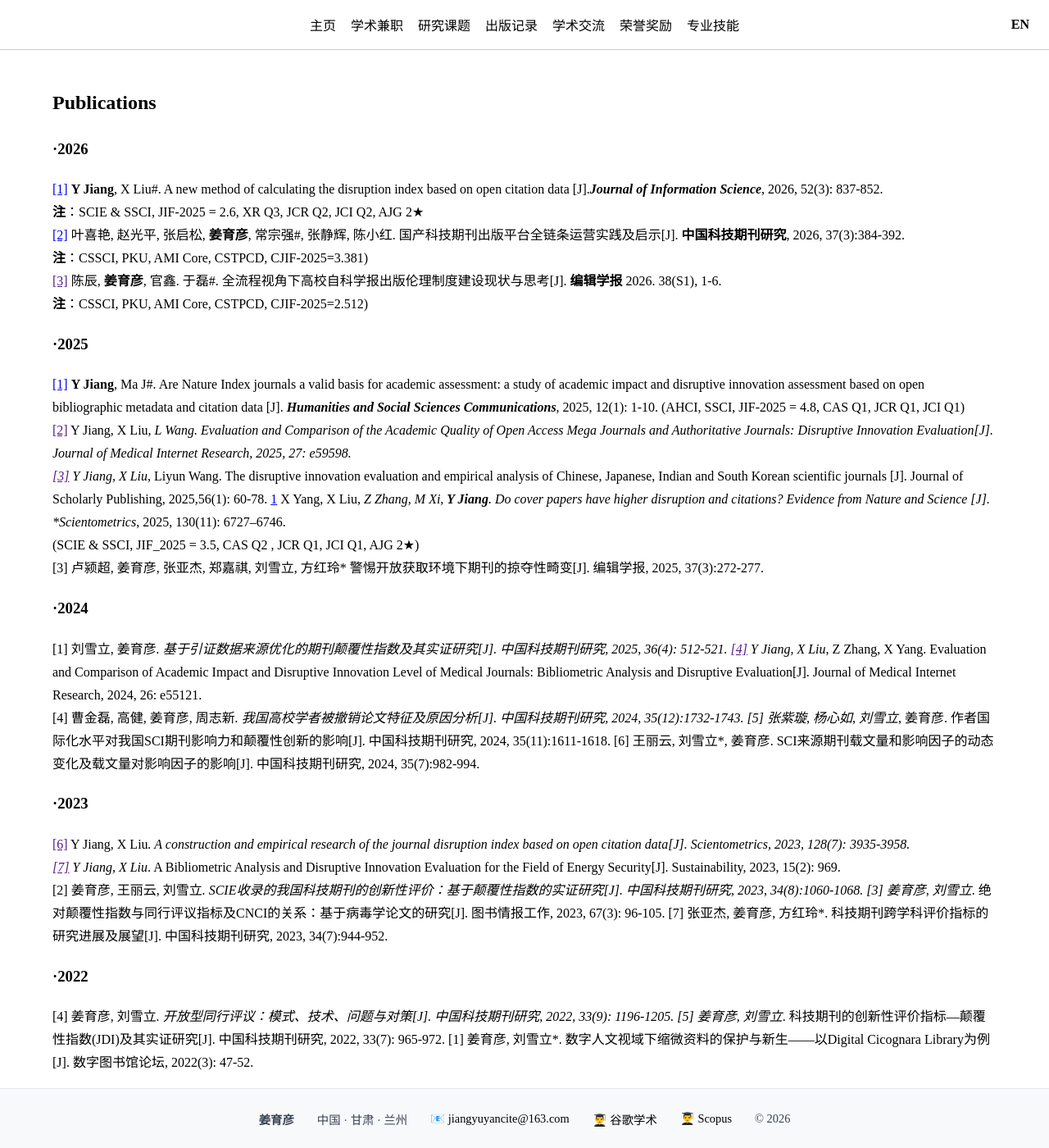
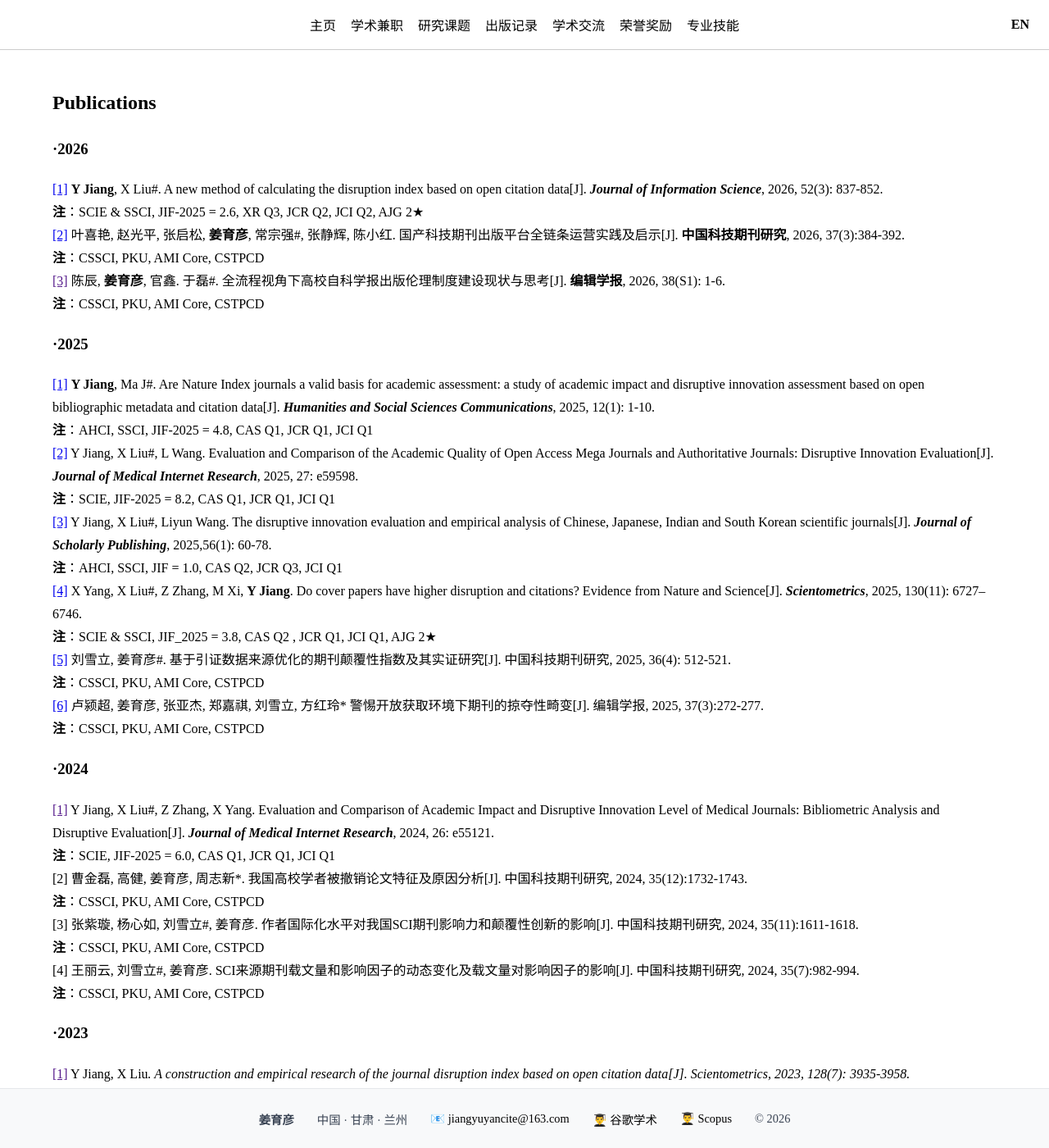
Before and after one commit to jiang-yuyan/Yuyan-Jiang-CV, a Jekyll site: the page built from publication/publications-zh.md, in a window 1280 px wide and 1400 px high. Shown: the whole window at 82% size. Built offline with Jekyll 4.4.1, drawn with Linux system fonts in a browser that asks for light colours; some of the changed text lies outside the part shown.

Commit message:
Update publications-zh.md

```diff
--- a/publication/publications-zh.md
+++ b/publication/publications-zh.md
@@ -8,42 +8,60 @@ title: publications-zh
 
 <h3 id="publications-2026">·2026</h3>
 
-[[1]](https://journals.sagepub.com/doi/abs/10.1177/01655515241263545) **Y Jiang**, X Liu#. A new method of calculating the disruption index based on open citation data [J].***Journal of Information Science***, 2026, 52(3): 837-852.
+[[1]](https://journals.sagepub.com/doi/abs/10.1177/01655515241263545) **Y Jiang**, X Liu#. A new method of calculating the disruption index based on open citation data[J]. ***Journal of Information Science***, 2026, 52(3): 837-852.
 **注**：SCIE & SSCI, JIF-2025 = 2.6, XR Q3, JCR Q2, JCI Q2, AJG 2★
 [[2]](https://www.cjstp.cn/CN/Y2026/V37/I3/384) 叶喜艳, 赵光平, 张启松, **姜育彦**, 常宗强#, 张静辉, 陈小红. 国产科技期刊出版平台全链条运营实践及启示[J]. **中国科技期刊研究**, 2026, 37(3):384-392.
-**注**：CSSCI, PKU, AMI Core, CSTPCD, CJIF-2025=3.381)
-[[3]]() 陈辰, **姜育彦**, 官鑫. 于磊#. 全流程视角下高校自科学报出版伦理制度建设现状与思考[J]. **编辑学报** 2026. 38(S1), 1-6.
-**注**：CSSCI, PKU, AMI Core, CSTPCD, CJIF-2025=2.512)
+**注**：CSSCI, PKU, AMI Core, CSTPCD
+[[3]]() 陈辰, **姜育彦**, 官鑫. 于磊#. 全流程视角下高校自科学报出版伦理制度建设现状与思考[J]. **编辑学报**, 2026, 38(S1): 1-6.
+**注**：CSSCI, PKU, AMI Core, CSTPCD
 
 <h3 id="publications-2025">·2025</h3>
 
-[[1]](http://www.nature.com/articles/s41599-025-05387-6) **Y Jiang**, Ma J#. Are Nature Index journals a valid basis for academic assessment: a study of academic impact and disruptive innovation assessment based on open bibliographic metadata and citation data [J]. ***Humanities and Social Sciences Communications***, 2025, 12(1): 1-10. (AHCI, SSCI, JIF-2025 = 4.8, CAS Q1, JCR Q1, JCI Q1)
-[[2]]() Y Jiang, X Liu*, L Wang. Evaluation and Comparison of the Academic Quality of Open Access Mega Journals and Authoritative Journals: Disruptive Innovation Evaluation[J]. Journal of Medical Internet Research, 2025, 27: e59598.
-[[3]]() Y Jiang, X Liu*, Liyun Wang. The disruptive innovation evaluation and empirical analysis of Chinese, Japanese, Indian and South Korean scientific journals [J]. Journal of Scholarly Publishing, 2025,56(1): 60-78.
-[1](https://link.springer.com/article/10.1007/s11192-025-05486-w) X Yang, X Liu*, Z Zhang, M Xi, **Y Jiang**. Do cover papers have higher disruption and citations? Evidence from Nature and Science [J]. *Scientometrics*, 2025, 130(11): 6727–6746.
-(SCIE & SSCI, JIF_2025 = 3.5, CAS Q2 , JCR Q1, JCI Q1, AJG 2★)
-[3] 卢颍超, 姜育彦, 张亚杰, 郑嘉祺, 刘雪立, 方红玲* 警惕开放获取环境下期刊的掠夺性畸变[J]. 编辑学报, 2025, 37(3):272-277.
+[[1]](http://www.nature.com/articles/s41599-025-05387-6) **Y Jiang**, Ma J#. Are Nature Index journals a valid basis for academic assessment: a study of academic impact and disruptive innovation assessment based on open bibliographic metadata and citation data[J]. ***Humanities and Social Sciences Communications***, 2025, 12(1): 1-10.
+**注**：AHCI, SSCI, JIF-2025 = 4.8, CAS Q1, JCR Q1, JCI Q1
+[[2]](https://www.jmir.org/2025/1/e59598) Y Jiang, X Liu#, L Wang. Evaluation and Comparison of the Academic Quality of Open Access Mega Journals and Authoritative Journals: Disruptive Innovation Evaluation[J]. ***Journal of Medical Internet Research***, 2025, 27: e59598.
+**注**：SCIE, JIF-2025 = 8.2, CAS Q1, JCR Q1, JCI Q1
+[[3]](https://utppublishing.com/doi/10.3138/jsp-2023-0056) Y Jiang, X Liu#, Liyun Wang. The disruptive innovation evaluation and empirical analysis of Chinese, Japanese, Indian and South Korean scientific journals[J]. ***Journal of Scholarly Publishing***, 2025,56(1): 60-78.
+**注**：AHCI, SSCI, JIF = 1.0, CAS Q2, JCR Q3, JCI Q1
+[[4]](https://link.springer.com/article/10.1007/s11192-025-05486-w) X Yang, X Liu#, Z Zhang, M Xi, **Y Jiang**. Do cover papers have higher disruption and citations? Evidence from Nature and Science[J]. ***Scientometrics***, 2025, 130(11): 6727–6746.
+**注**：SCIE & SSCI, JIF_2025 = 3.8, CAS Q2 , JCR Q1, JCI Q1, AJG 2★
+[[5]](https://www.cjstp.cn/CN/10.11946/cjstp.202411071210) 刘雪立, 姜育彦#. 基于引证数据来源优化的期刊颠覆性指数及其实证研究[J]. 中国科技期刊研究, 2025, 36(4): 512-521.
+**注**：CSSCI, PKU, AMI Core, CSTPCD
+[[6]](http://bjxb.cessp.org.cn/ch/reader/view_abstract.aspx?file_no=20250309&flag=1) 卢颍超, 姜育彦, 张亚杰, 郑嘉祺, 刘雪立, 方红玲* 警惕开放获取环境下期刊的掠夺性畸变[J]. 编辑学报, 2025, 37(3):272-277.
+**注**：CSSCI, PKU, AMI Core, CSTPCD
+
 <h3 id="publications-2025">·2024</h3>
 
-[1] 刘雪立, 姜育彦*. 基于引证数据来源优化的期刊颠覆性指数及其实证研究[J]. 中国科技期刊研究, 2025, 36(4): 512-521.
-[[4]]() Y Jiang, X Liu*, Z Zhang, X Yang. Evaluation and Comparison of Academic Impact and Disruptive Innovation Level of Medical Journals: Bibliometric Analysis and Disruptive Evaluation[J]. Journal of Medical Internet Research, 2024, 26: e55121.
-[4] 曹金磊, 高健, 姜育彦, 周志新*. 我国高校学者被撤销论文特征及原因分析[J]. 中国科技期刊研究, 2024, 35(12):1732-1743.
-[5] 张紫璇, 杨心如, 刘雪立*, 姜育彦. 作者国际化水平对我国SCI期刊影响力和颠覆性创新的影响[J]. 中国科技期刊研究, 2024, 35(11):1611-1618.
-[6] 王丽云, 刘雪立*, 姜育彦. SCI来源期刊载文量和影响因子的动态变化及载文量对影响因子的影响[J]. 中国科技期刊研究, 2024, 35(7):982-994.
+[[1]]() Y Jiang, X Liu#, Z Zhang, X Yang. Evaluation and Comparison of Academic Impact and Disruptive Innovation Level of Medical Journals: Bibliometric Analysis and Disruptive Evaluation[J]. ***Journal of Medical Internet Research***, 2024, 26: e55121.
+**注**：SCIE, JIF-2025 = 6.0, CAS Q1, JCR Q1, JCI Q1
+[2] 曹金磊, 高健, 姜育彦, 周志新*. 我国高校学者被撤销论文特征及原因分析[J]. 中国科技期刊研究, 2024, 35(12):1732-1743.
+**注**：CSSCI, PKU, AMI Core, CSTPCD
+[3] 张紫璇, 杨心如, 刘雪立#, 姜育彦. 作者国际化水平对我国SCI期刊影响力和颠覆性创新的影响[J]. 中国科技期刊研究, 2024, 35(11):1611-1618.
+**注**：CSSCI, PKU, AMI Core, CSTPCD
+[4] 王丽云, 刘雪立#, 姜育彦. SCI来源期刊载文量和影响因子的动态变化及载文量对影响因子的影响[J]. 中国科技期刊研究, 2024, 35(7):982-994.
+**注**：CSSCI, PKU, AMI Core, CSTPCD
 
 <h3 id="publications-2025">·2023</h3>
 
-[[6]]() Y Jiang, X Liu*. A construction and empirical research of the journal disruption index based on open citation data[J]. Scientometrics, 2023, 128(7): 3935-3958.
-[[7]]() Y Jiang, X Liu*. A Bibliometric Analysis and Disruptive Innovation Evaluation for the Field of Energy Security[J]. Sustainability, 2023, 15(2): 969.
-[2] 姜育彦, 王丽云, 刘雪立*. SCIE收录的我国科技期刊的创新性评价：基于颠覆性指数的实证研究[J]. 中国科技期刊研究, 2023, 34(8):1060-1068.
-[3] 姜育彦, 刘雪立*. 绝对颠覆性指数与同行评议指标及CNCI的关系：基于病毒学论文的研究[J]. 图书情报工作, 2023, 67(3): 96-105.
-[7] 张亚杰, 姜育彦, 方红玲*. 科技期刊跨学科评价指标的研究进展及展望[J]. 中国科技期刊研究, 2023, 34(7):944-952.
+[[1]]() Y Jiang, X Liu*. A construction and empirical research of the journal disruption index based on open citation data[J]. Scientometrics, 2023, 128(7): 3935-3958.
+**注**：
+[[2]]() Y Jiang, X Liu*. A Bibliometric Analysis and Disruptive Innovation Evaluation for the Field of Energy Security[J]. Sustainability, 2023, 15(2): 969.
+**注**：
+[3] 姜育彦, 王丽云, 刘雪立*. SCIE收录的我国科技期刊的创新性评价：基于颠覆性指数的实证研究[J]. 中国科技期刊研究, 2023, 34(8):1060-1068.
+**注**：CSSCI, PKU, AMI Core, CSTPCD
+[4] 姜育彦, 刘雪立*. 绝对颠覆性指数与同行评议指标及CNCI的关系：基于病毒学论文的研究[J]. 图书情报工作, 2023, 67(3): 96-105.
+**注**：CSSCI, PKU, AMI Authoritaty, CSTPCD
+[5] 张亚杰, 姜育彦, 方红玲*. 科技期刊跨学科评价指标的研究进展及展望[J]. 中国科技期刊研究, 2023, 34(7):944-952.
+**注**：CSSCI, PKU, AMI Core, CSTPCD
 
 <h3 id="publications-2022">·2022</h3>
 
-[4] 姜育彦, 刘雪立*. 开放型同行评议：模式、技术、问题与对策[J]. 中国科技期刊研究, 2022, 33(9): 1196-1205.
-[5] 姜育彦, 刘雪立*. 科技期刊的创新性评价指标—颠覆性指数(JDI)及其实证研究[J]. 中国科技期刊研究, 2022, 33(7): 965-972.
-[1] 姜育彦, 刘雪立*. 数字人文视域下缩微资料的保护与新生——以Digital Cicognara Library为例[J]. 数字图书馆论坛, 2022(3): 47-52.
+[1] 姜育彦, 刘雪立*. 开放型同行评议：模式、技术、问题与对策[J]. 中国科技期刊研究, 2022, 33(9): 1196-1205.
+**注**：CSSCI, PKU, AMI Core, CSTPCD
+[2] 姜育彦, 刘雪立*. 科技期刊的创新性评价指标—颠覆性指数(JDI)及其实证研究[J]. 中国科技期刊研究, 2022, 33(7): 965-972.
+**注**：CSSCI, PKU, AMI Core, CSTPCD
+[3] 姜育彦, 刘雪立*. 数字人文视域下缩微资料的保护与新生——以Digital Cicognara Library为例[J]. 数字图书馆论坛, 2022(3): 47-52.
+**注**：CSSCI Extend, AMI Extend, CSTPCD
 
 <h3 id="publications-2021">·2021</h3>
 [**读者行为数据驱动的高校图书馆馆藏建设模式探析**]()
```
